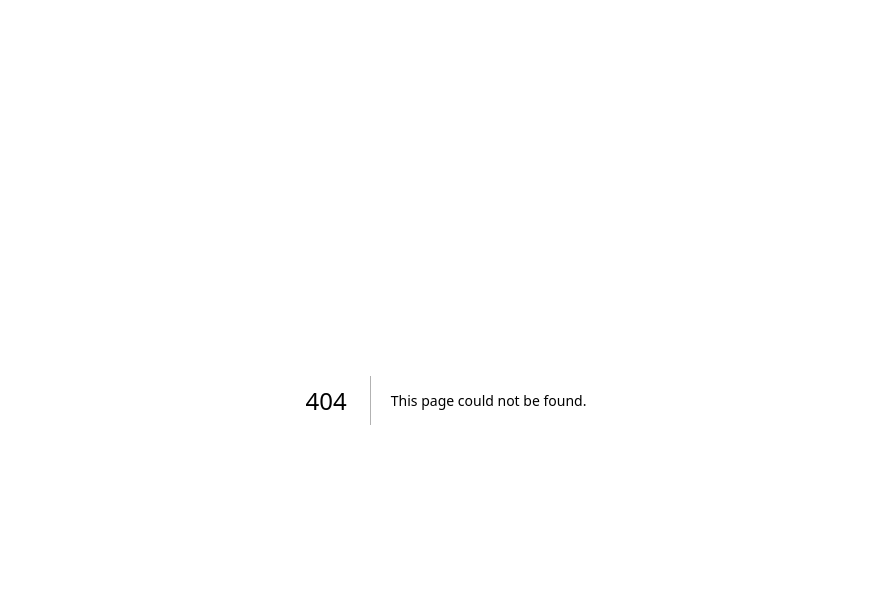
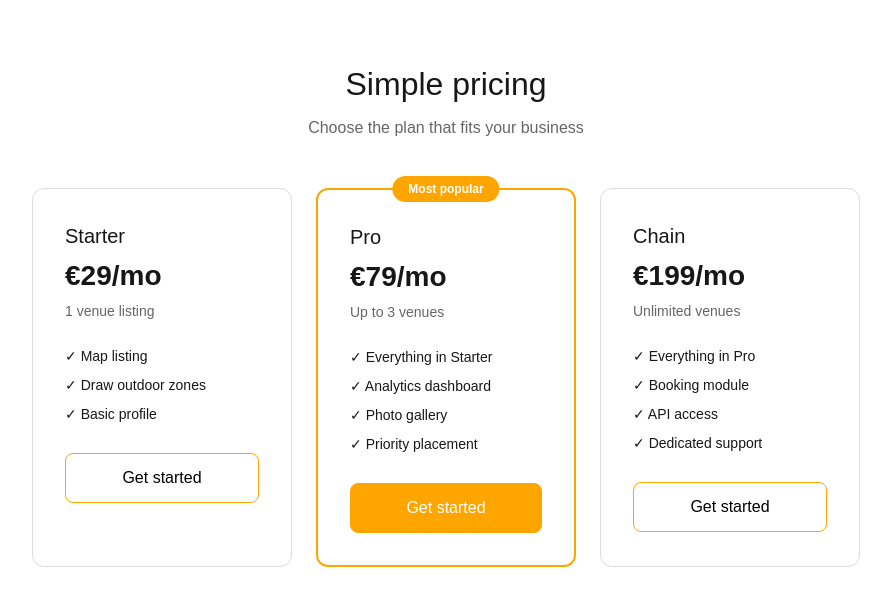
Before and after one commit to a-krebs-bille/sun-server, a Next.js app: page /pricing in a window 1280 px wide. Before the commit this address had no page. Shown: the top 606 px of the page, without its empty margins (194-1085 px from the left). Built offline with nearby package versions, Linux system fonts and the light colour scheme.

Commit message:
added pricing page and Stripe checkout

```diff
--- /dev/null
+++ b/app/api/checkout/route.ts
@@ -0,0 +1,23 @@
+import { NextResponse } from 'next/server'
+import Stripe from 'stripe'
+
+const stripe = new Stripe(process.env.STRIPE_SECRET_KEY!)
+
+export async function POST(request: Request) {
+  const { priceId } = await request.json()
+
+  const session = await stripe.checkout.sessions.create({
+    payment_method_types: ['card'],
+    line_items: [
+      {
+        price: priceId,
+        quantity: 1,
+      },
+    ],
+    mode: 'subscription',
+    success_url: `${process.env.NEXT_PUBLIC_APP_URL}/dashboard?success=true`,
+    cancel_url: `${process.env.NEXT_PUBLIC_APP_URL}/pricing`,
+  })
+
+  return NextResponse.json({ url: session.url })
+}
--- /dev/null
+++ b/app/pricing/page.tsx
@@ -0,0 +1,118 @@
+'use client'
+
+import { useState } from 'react'
+import { useRouter } from 'next/navigation'
+
+const plans = [
+  {
+    name: 'Starter',
+    price: '€29/mo',
+    description: '1 venue listing',
+    features: ['Map listing', 'Draw outdoor zones', 'Basic profile'],
+    priceId: 'price_starter',
+  },
+  {
+    name: 'Pro',
+    price: '€79/mo',
+    description: 'Up to 3 venues',
+    features: ['Everything in Starter', 'Analytics dashboard', 'Photo gallery', 'Priority placement'],
+    priceId: 'price_pro',
+    popular: true,
+  },
+  {
+    name: 'Chain',
+    price: '€199/mo',
+    description: 'Unlimited venues',
+    features: ['Everything in Pro', 'Booking module', 'API access', 'Dedicated support'],
+    priceId: 'price_chain',
+  },
+]
+
+export default function Pricing() {
+  const [loading, setLoading] = useState<string | null>(null)
+  const router = useRouter()
+
+  async function handleSubscribe(priceId: string) {
+    setLoading(priceId)
+    const res = await fetch('/api/checkout', {
+      method: 'POST',
+      headers: { 'Content-Type': 'application/json' },
+      body: JSON.stringify({ priceId }),
+    })
+    const { url } = await res.json()
+    router.push(url)
+    setLoading(null)
+  }
+
+  return (
+    <main style={{
+      display: 'flex',
+      flexDirection: 'column',
+      alignItems: 'center',
+      padding: '60px 20px',
+      fontFamily: 'sans-serif',
+    }}>
+      <h1 style={{ fontSize: '32px', marginBottom: '8px' }}>Simple pricing</h1>
+      <p style={{ color: '#666', marginBottom: '48px' }}>Choose the plan that fits your business</p>
+      <div style={{
+        display: 'flex',
+        gap: '24px',
+        flexWrap: 'wrap',
+        justifyContent: 'center',
+      }}>
+        {plans.map(plan => (
+          <div key={plan.name} style={{
+            border: plan.popular ? '2px solid orange' : '1px solid #ddd',
+            borderRadius: '12px',
+            padding: '32px',
+            width: '260px',
+            position: 'relative',
+          }}>
+            {plan.popular && (
+              <div style={{
+                position: 'absolute',
+                top: '-14px',
+                left: '50%',
+                transform: 'translateX(-50%)',
+                background: 'orange',
+                color: 'white',
+                padding: '4px 16px',
+                borderRadius: '20px',
+                fontSize: '12px',
+                fontWeight: 'bold',
+              }}>
+                Most popular
+              </div>
+            )}
+            <h2 style={{ fontSize: '20px', marginBottom: '4px' }}>{plan.name}</h2>
+            <div style={{ fontSize: '28px', fontWeight: 'bold', marginBottom: '4px' }}>{plan.price}</div>
+            <p style={{ color: '#666', fontSize: '14px', marginBottom: '20px' }}>{plan.description}</p>
+            <ul style={{ listStyle: 'none', padding: 0, marginBottom: '24px' }}>
+              {plan.features.map(feature => (
+                <li key={feature} style={{ padding: '4px 0', fontSize: '14px' }}>
+                  ✓ {feature}
+                </li>
+              ))}
+            </ul>
+            <button
+              onClick={() => handleSubscribe(plan.priceId)}
+              disabled={loading === plan.priceId}
+              style={{
+                width: '100%',
+                padding: '12px',
+                background: plan.popular ? 'orange' : 'white',
+                color: plan.popular ? 'white' : 'black',
+                border: '1px solid orange',
+                borderRadius: '8px',
+                fontSize: '16px',
+                cursor: 'pointer',
+              }}
+            >
+              {loading === plan.priceId ? 'Loading...' : 'Get started'}
+            </button>
+          </div>
+        ))}
+      </div>
+    </main>
+  )
+}
--- a/package.json
+++ b/package.json
@@ -9,6 +9,7 @@
     "lint": "eslint"
   },
   "dependencies": {
+    "@stripe/stripe-js": "^8.11.0",
     "@supabase/ssr": "^0.9.0",
     "@supabase/supabase-js": "^2.99.3",
     "@types/leaflet-draw": "^1.0.13",
@@ -18,7 +19,8 @@
     "react": "19.2.3",
     "react-dom": "19.2.3",
     "react-leaflet": "^5.0.0",
-    "react-leaflet-draw": "^0.21.0"
+    "react-leaflet-draw": "^0.21.0",
+    "stripe": "^20.4.1"
   },
   "devDependencies": {
     "@tailwindcss/postcss": "^4",
```
Also changed, not shown: 1 other file (tests, documents, lock files or other folders).
